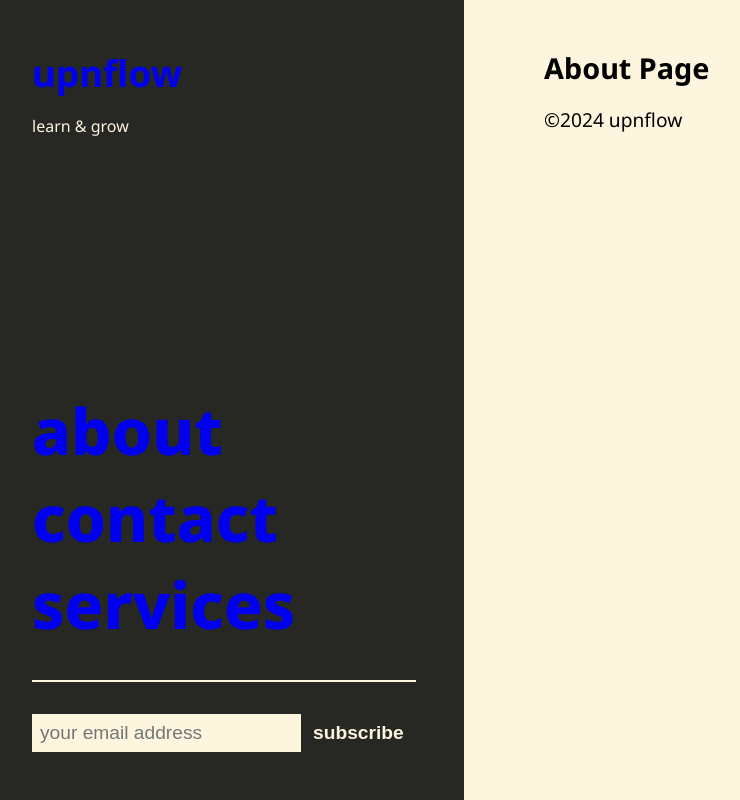
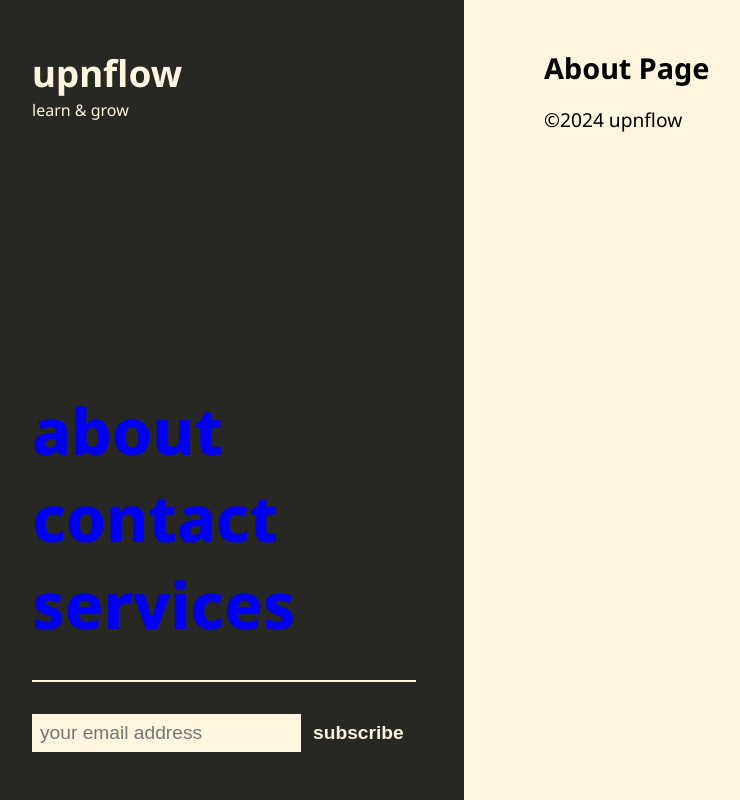
Before and after one commit to yogskr/upnflow, a Next.js app: page /about in a window 1280 px wide. Shown: the whole page, without its empty margins (16-756 px from the left). Built offline with nearby package versions, Linux system fonts and the light colour scheme.

Commit message:
Modified styling for logo

```diff
--- a/components/navbar/Navbar.module.css
+++ b/components/navbar/Navbar.module.css
@@ -6,7 +6,7 @@
   justify-content: space-between;
 }
 
-.logo {
+.logo > a {
   color: var(--text-white);
   font-size: 2.3rem;
 }
@@ -18,6 +18,8 @@
 
 .tagLine {
   color: var(--bg-white);
+  padding: 0;
+  margin: 0;
 }
 
 .navLinks {
```
